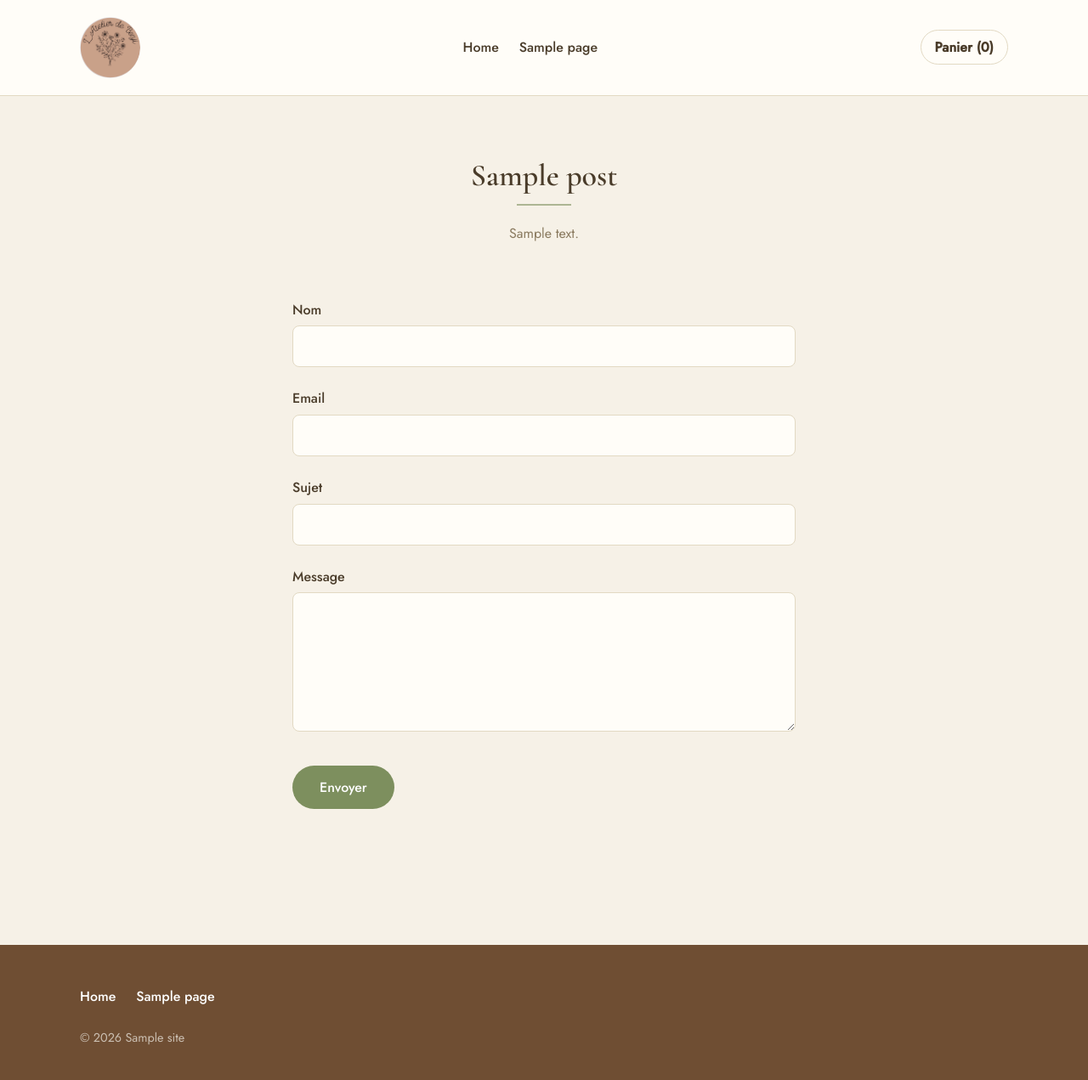
After one commit to KouchiMarshal/Latelierdebenji, a WordPress theme: template wp-content/themes/atelier-benji/template-contact.php in a window 1280 px wide. The commit adds this page. Shown: the whole page at 85% size. Run offline with PHP 8.4 and a stand-in for WordPress, Linux system fonts and the light colour scheme; the site name, menu and one post (Sample post) are stand-ins, and other content is empty.

Commit message:
Ajouter une page Contact avec formulaire (sans plugin)
Nouveau template Contact (nom, email, sujet, message) traité via
admin-post.php + wp_mail(), avec nonce et honeypot anti-spam. Le
bouton "Nous contacter" de l'accueil pointe maintenant vers cette page
au lieu d'un simple mailto.

```diff
--- a/wp-content/themes/atelier-benji/assets/css/main.css
+++ b/wp-content/themes/atelier-benji/assets/css/main.css
@@ -398,6 +398,87 @@ ul.products li.product img {
 	}
 }
 
+/* Contact page */
+.page-hero {
+	text-align: center;
+	padding: 72px 24px 24px;
+}
+
+.page-hero-content {
+	color: var(--color-text-muted);
+	max-width: 560px;
+	margin: 0 auto;
+}
+
+.contact-section {
+	padding: 24px 24px 96px;
+	max-width: 640px;
+}
+
+.contact-form {
+	display: flex;
+	flex-direction: column;
+	gap: 4px;
+}
+
+.form-field {
+	display: flex;
+	flex-direction: column;
+	gap: 6px;
+	margin: 0 0 20px;
+}
+
+.form-field label {
+	font-weight: 500;
+}
+
+.form-field input,
+.form-field textarea {
+	font-family: var(--font-body);
+	font-size: 1rem;
+	padding: 12px 14px;
+	border: 1px solid var(--color-border);
+	border-radius: 8px;
+	background: var(--color-surface);
+	color: var(--color-text);
+}
+
+.form-field input:focus,
+.form-field textarea:focus {
+	outline: none;
+	border-color: var(--color-accent);
+}
+
+.form-field-hidden {
+	position: absolute;
+	left: -9999px;
+	width: 1px;
+	height: 1px;
+	overflow: hidden;
+}
+
+.contact-form .button {
+	border: none;
+	cursor: pointer;
+	font-size: 1rem;
+}
+
+.form-message {
+	padding: 14px 18px;
+	border-radius: 8px;
+	margin-bottom: 24px;
+}
+
+.form-success {
+	background: rgba(125, 143, 94, 0.15);
+	color: var(--color-accent-dark);
+}
+
+.form-error {
+	background: rgba(178, 74, 58, 0.12);
+	color: #a5382a;
+}
+
 /* Footer */
 .site-footer {
 	background: var(--color-secondary);
--- a/wp-content/themes/atelier-benji/front-page.php
+++ b/wp-content/themes/atelier-benji/front-page.php
@@ -103,7 +103,11 @@ get_header();
 		<div class="wrap">
 			<h2 class="section-title"><?php esc_html_e( 'Une envie particulière ?', 'atelier-benji' ); ?></h2>
 			<p><?php esc_html_e( 'Composition sur-mesure, événement, cadeau — parlons-en et créons ensemble le bouquet parfait.', 'atelier-benji' ); ?></p>
-			<a class="button button-outline" href="mailto:<?php echo esc_attr( get_bloginfo( 'admin_email' ) ); ?>">
+			<?php
+			$contact_page = get_page_by_path( 'contact' );
+			$contact_url  = $contact_page ? get_permalink( $contact_page ) : 'mailto:' . get_bloginfo( 'admin_email' );
+			?>
+			<a class="button button-outline" href="<?php echo esc_url( $contact_url ); ?>">
 				<?php esc_html_e( 'Nous contacter', 'atelier-benji' ); ?>
 			</a>
 		</div>
--- a/wp-content/themes/atelier-benji/functions.php
+++ b/wp-content/themes/atelier-benji/functions.php
@@ -87,3 +87,51 @@ add_filter(
 		return 4;
 	}
 );
+
+/**
+ * Handle the front-end contact form (template-contact.php) without a plugin.
+ */
+function atelier_benji_handle_contact_form() {
+	$redirect = wp_get_referer() ? wp_get_referer() : home_url( '/' );
+
+	if (
+		! isset( $_POST['atelier_benji_contact_nonce'] ) ||
+		! wp_verify_nonce( sanitize_text_field( wp_unslash( $_POST['atelier_benji_contact_nonce'] ) ), 'atelier_benji_contact' )
+	) {
+		wp_safe_redirect( add_query_arg( 'sent', 'error', $redirect ) );
+		exit;
+	}
+
+	// Honeypot: bots fill hidden fields, humans don't.
+	if ( ! empty( $_POST['website'] ) ) {
+		wp_safe_redirect( add_query_arg( 'sent', '1', $redirect ) );
+		exit;
+	}
+
+	$name    = isset( $_POST['contact_name'] ) ? sanitize_text_field( wp_unslash( $_POST['contact_name'] ) ) : '';
+	$email   = isset( $_POST['contact_email'] ) ? sanitize_email( wp_unslash( $_POST['contact_email'] ) ) : '';
+	$subject = isset( $_POST['contact_subject'] ) ? sanitize_text_field( wp_unslash( $_POST['contact_subject'] ) ) : '';
+	$message = isset( $_POST['contact_message'] ) ? sanitize_textarea_field( wp_unslash( $_POST['contact_message'] ) ) : '';
+
+	if ( ! $name || ! is_email( $email ) || ! $message ) {
+		wp_safe_redirect( add_query_arg( 'sent', 'error', $redirect ) );
+		exit;
+	}
+
+	$to      = get_bloginfo( 'admin_email' );
+	$title   = $subject ? $subject : __( 'Nouveau message depuis le site', 'atelier-benji' );
+	$body    = sprintf(
+		"Nom : %s\nEmail : %s\n\nMessage :\n%s",
+		$name,
+		$email,
+		$message
+	);
+	$headers = array( 'Reply-To: ' . $name . ' <' . $email . '>' );
+
+	$sent = wp_mail( $to, $title, $body, $headers );
+
+	wp_safe_redirect( add_query_arg( 'sent', $sent ? '1' : 'error', $redirect ) );
+	exit;
+}
+add_action( 'admin_post_nopriv_atelier_benji_contact', 'atelier_benji_handle_contact_form' );
+add_action( 'admin_post_atelier_benji_contact', 'atelier_benji_handle_contact_form' );
--- a/wp-content/themes/atelier-benji/style.css
+++ b/wp-content/themes/atelier-benji/style.css
@@ -3,7 +3,7 @@ Theme Name: Atelier Benji
 Theme URI: https://latelierdebenji.fr
 Author: L'Atelier de Benji
 Description: Thème sur-mesure, style champêtre, pour la boutique en ligne de compositions florales séchées L'Atelier de Benji. Compatible WooCommerce.
-Version: 1.1.0
+Version: 1.2.0
 Requires at least: 6.0
 Requires PHP: 7.4
 Text Domain: atelier-benji
--- /dev/null
+++ b/wp-content/themes/atelier-benji/template-contact.php
@@ -0,0 +1,70 @@
+<?php
+/**
+ * Template Name: Contact
+ */
+
+if ( ! defined( 'ABSPATH' ) ) {
+	exit;
+}
+
+get_header();
+?>
+
+<main id="main" class="site-main contact-page">
+	<section class="page-hero wrap">
+		<h1 class="section-title"><?php the_title(); ?></h1>
+		<hr class="divider">
+		<?php if ( have_posts() ) : while ( have_posts() ) : the_post(); ?>
+			<div class="page-hero-content"><?php the_content(); ?></div>
+		<?php endwhile; endif; ?>
+	</section>
+
+	<section class="contact-section wrap">
+		<?php if ( isset( $_GET['sent'] ) && '1' === $_GET['sent'] ) : ?>
+			<p class="form-message form-success">
+				<?php esc_html_e( 'Merci, votre message a bien été envoyé ! Nous vous répondrons rapidement.', 'atelier-benji' ); ?>
+			</p>
+		<?php elseif ( isset( $_GET['sent'] ) && 'error' === $_GET['sent'] ) : ?>
+			<p class="form-message form-error">
+				<?php esc_html_e( "Une erreur est survenue, merci de réessayer ou de nous écrire directement par email.", 'atelier-benji' ); ?>
+			</p>
+		<?php endif; ?>
+
+		<form class="contact-form" method="post" action="<?php echo esc_url( admin_url( 'admin-post.php' ) ); ?>">
+			<input type="hidden" name="action" value="atelier_benji_contact">
+			<?php wp_nonce_field( 'atelier_benji_contact', 'atelier_benji_contact_nonce' ); ?>
+
+			<p class="form-field form-field-hidden" aria-hidden="true">
+				<label for="contact-website"><?php esc_html_e( 'Laissez ce champ vide', 'atelier-benji' ); ?></label>
+				<input type="text" id="contact-website" name="website" tabindex="-1" autocomplete="off">
+			</p>
+
+			<p class="form-field">
+				<label for="contact-name"><?php esc_html_e( 'Nom', 'atelier-benji' ); ?></label>
+				<input type="text" id="contact-name" name="contact_name" required>
+			</p>
+
+			<p class="form-field">
+				<label for="contact-email"><?php esc_html_e( 'Email', 'atelier-benji' ); ?></label>
+				<input type="email" id="contact-email" name="contact_email" required>
+			</p>
+
+			<p class="form-field">
+				<label for="contact-subject"><?php esc_html_e( 'Sujet', 'atelier-benji' ); ?></label>
+				<input type="text" id="contact-subject" name="contact_subject">
+			</p>
+
+			<p class="form-field">
+				<label for="contact-message"><?php esc_html_e( 'Message', 'atelier-benji' ); ?></label>
+				<textarea id="contact-message" name="contact_message" rows="6" required></textarea>
+			</p>
+
+			<p>
+				<button type="submit" class="button button-primary"><?php esc_html_e( 'Envoyer', 'atelier-benji' ); ?></button>
+			</p>
+		</form>
+	</section>
+</main>
+
+<?php
+get_footer();
```
